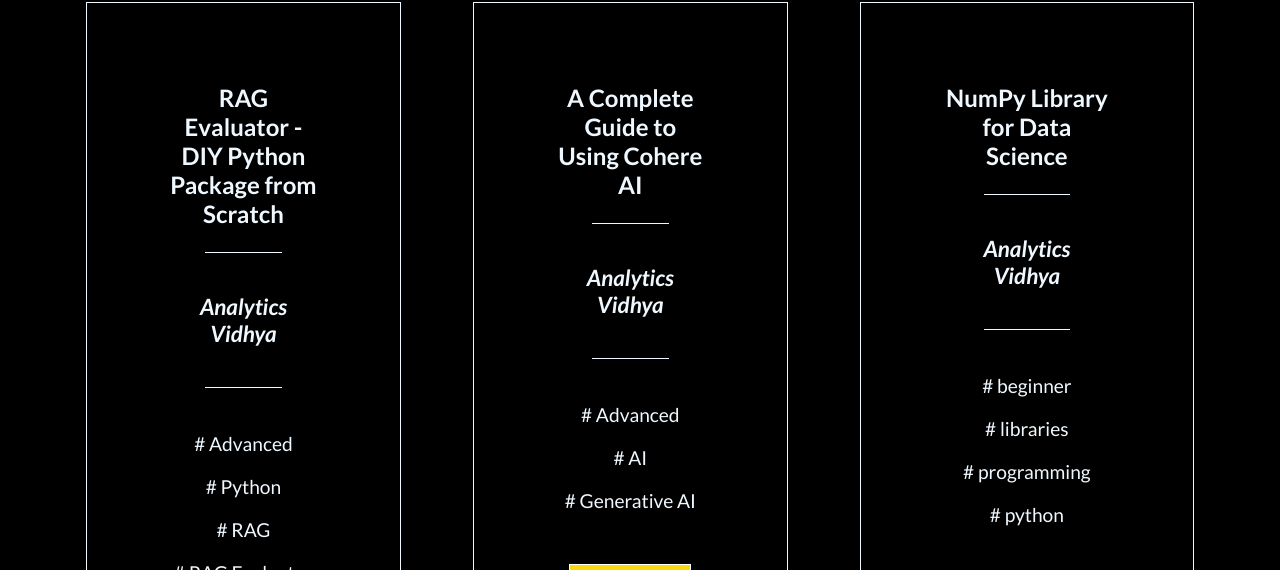
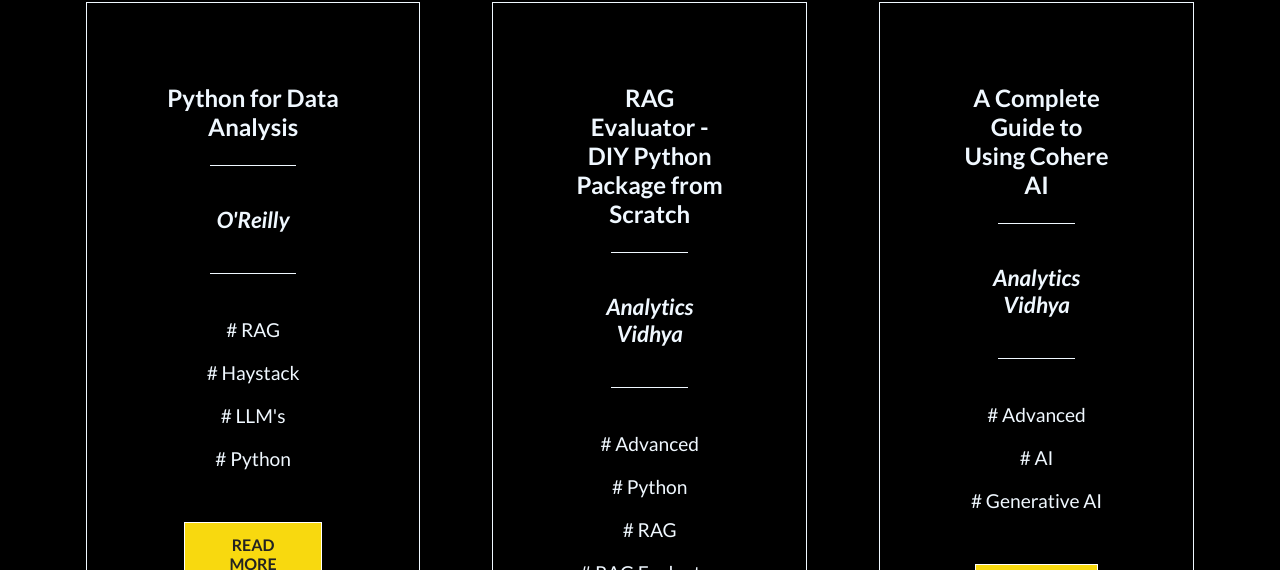
Before and after one commit to srini047/portfolio, a React (Create React App) app: page /blogs in a window 1280 px wide. Shown: the part 670-1240 px from the top of the page. Built offline with nearby package versions, Linux system fonts and the light colour scheme.

Commit message:
add: latest blogs

```diff
--- a/src/components/BlogPostData.js
+++ b/src/components/BlogPostData.js
@@ -1,4 +1,11 @@
 const BlogPostData = [
+  // Book
+  {
+    title: "Python for Data Analysis",
+    platform: "O'Reilly",
+    tags: ["RAG", "Haystack", "LLM's", "Python"],
+    link: "https://www.oreilly.com/library/view/retrieval-augmented-generation-in/9781098165161/",
+  },
   // Analytics Vidhya
   {
     title: "RAG Evaluator - DIY Python Package from Scratch",
@@ -236,6 +243,13 @@
     platform: "Substack",
     tags: ["python", "machine-learning", "c", "c++", "linux"],
     link: "https://srini047.substack.com",
+  },
+  // Keploy
+  {
+    title: "Python Testing With Pytest",
+    platform: "Keploy",
+    tags: ["Python", "Testing", "Pytest", "Unit testing"],
+    link: "https://keploy.io/blog/community/python-testing-with-pytest-features-best-practices",
   }
 ];
 
```
